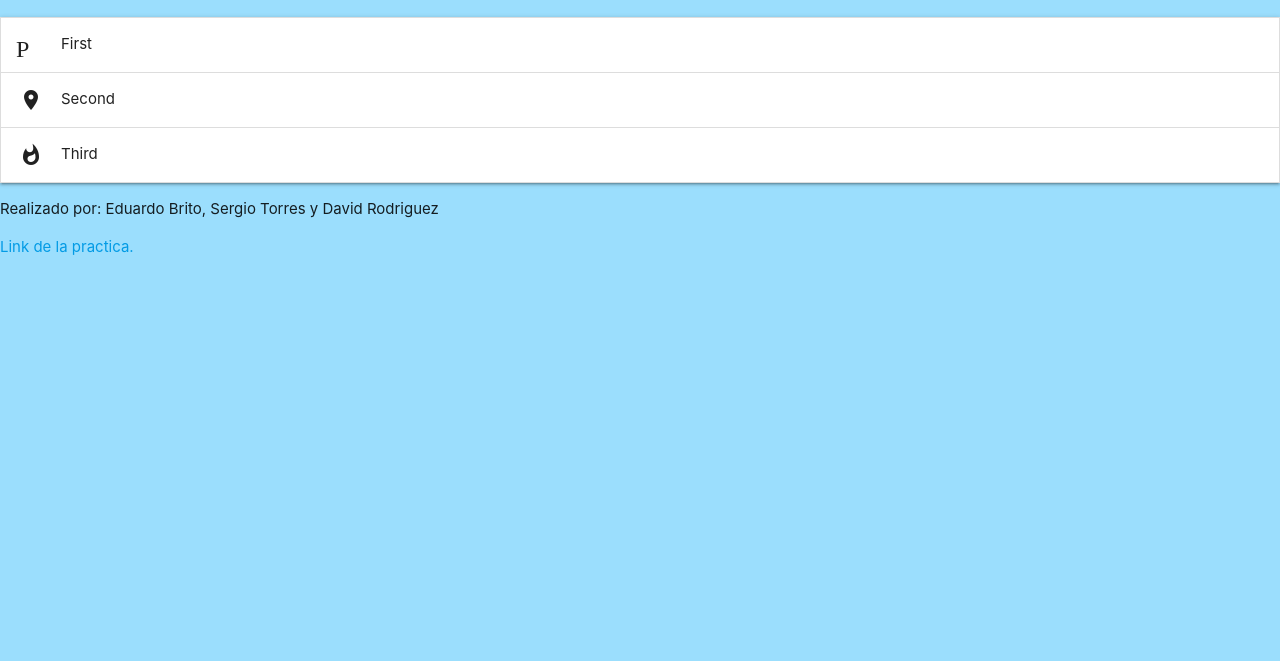
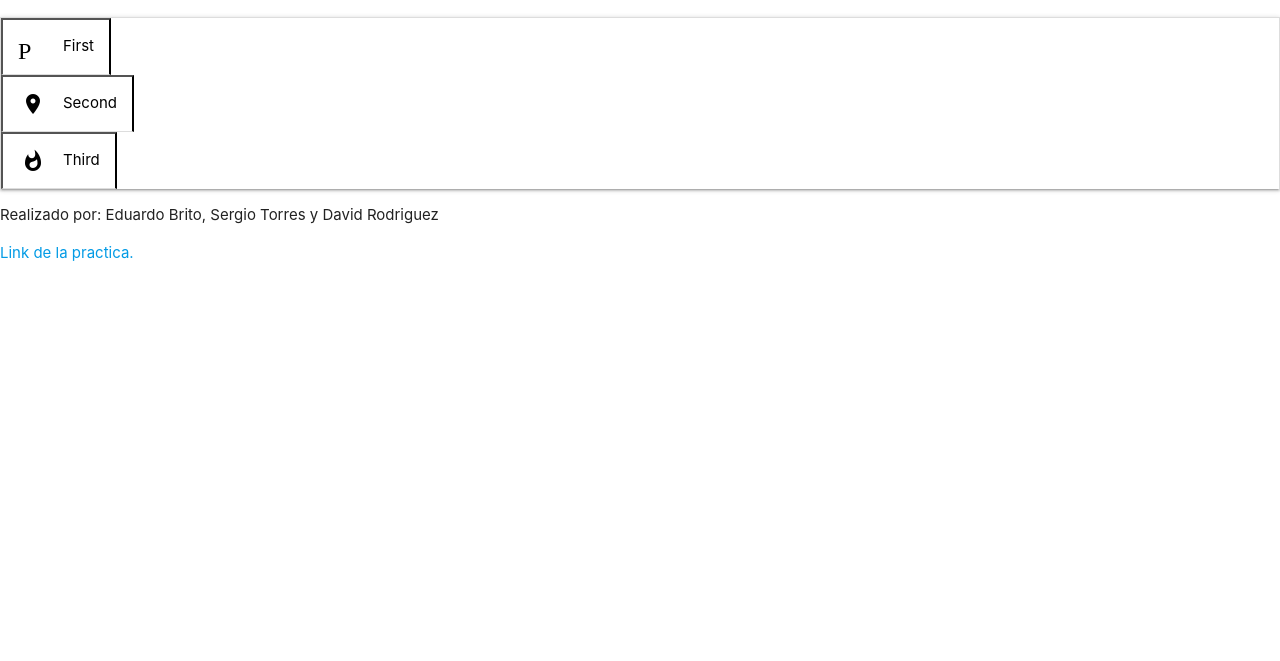
Before and after one commit to eduardobritosan/uya-practica-1, a plain HTML site: page practica-widget/index.html in a window 1280 px wide. Shown: the part 139-800 px from the top of the page. Drawn offline with nearby package versions, Linux system fonts and the light colour scheme.

Commit message:
Entrega jueves

```diff
--- a/practica-widget/index.html
+++ b/practica-widget/index.html
@@ -17,7 +17,7 @@
         <script defer src="./js/index.js"></script>
         <title>room.ly</title>
     </head>
-    <body style="background-color:#9bdefd ;">
+    <body style="background-color: w ;">
     <header>
         <div class="row">
             <div class="col s6">
@@ -28,17 +28,18 @@
             </div>
         </div>
     </header>
+
     <ul class="collapsible" data-collapsible="accordion">
       <li class>
-        <div class="collapsible-header"><i class="material-icons">Primero</i>First</div>
+        <button class="collapsible-header" id="acordeon1" aria-expanded="false" ><i class="material-icons">Primero</i>First</button>
         <div class="collapsible-body"><p>Lorem ipsum dolor sit amet.</p></div>
       </li>
       <li>
-        <div class="collapsible-header"><i class="material-icons">place</i>Second</div>
+        <button class="collapsible-header" id="acordeon2" aria-expanded="false" ><i class="material-icons">place</i>Second</button>
         <div class="collapsible-body"><p>Lorem ipsum dolor sit amet.</p></div>
       </li>
       <li>
-        <div class="collapsible-header"><i class="material-icons">whatshot</i>Third</div>
+        <button class="collapsible-header" id="acordeon3" aria-expanded="false" ><i class="material-icons">whatshot</i>Third</button>
         <div class="collapsible-body"><p>Lorem ipsum dolor sit amet.</p></div>
       </li>
     </ul>
@@ -51,6 +52,10 @@
 
          <!--JavaScript at end of body for optimized loading-->
       <script type="text/javascript" src="js/materialize.min.js"></script>
+      <script src="https://code.jquery.com/jquery-3.3.1.min.js" integrity="sha256-FgpCb/KJQlLNfOu91ta32o/NMZxltwRo8QtmkMRdAu8="
+        crossorigin="anonymous"></script>
+        <script src="https://cdnjs.cloudflare.com/ajax/libs/materialize/1.0.0-beta/js/materialize.min.js"></script>
+
 
     </body>
 </html>
--- a/practica-widget/js/index.js
+++ b/practica-widget/js/index.js
@@ -3,3 +3,7 @@ document.addEventListener('DOMContentLoaded', function() {
     var instances = M.Collapsible.init(elems, options);
     instances.open(3);
   });
+
+$(document).ready(function(){
+    $('.collapsible').collapsible();
+  });
```
